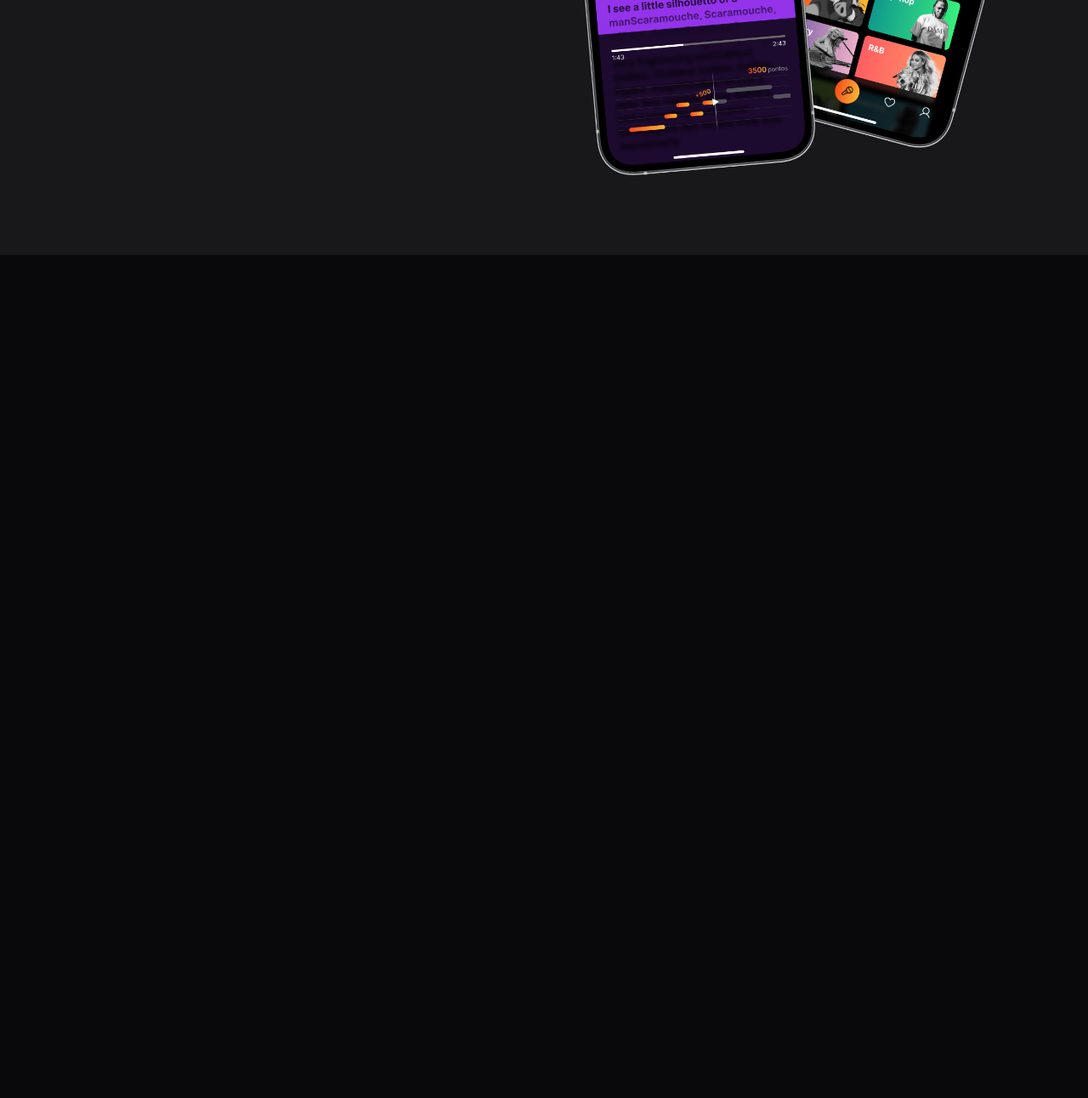
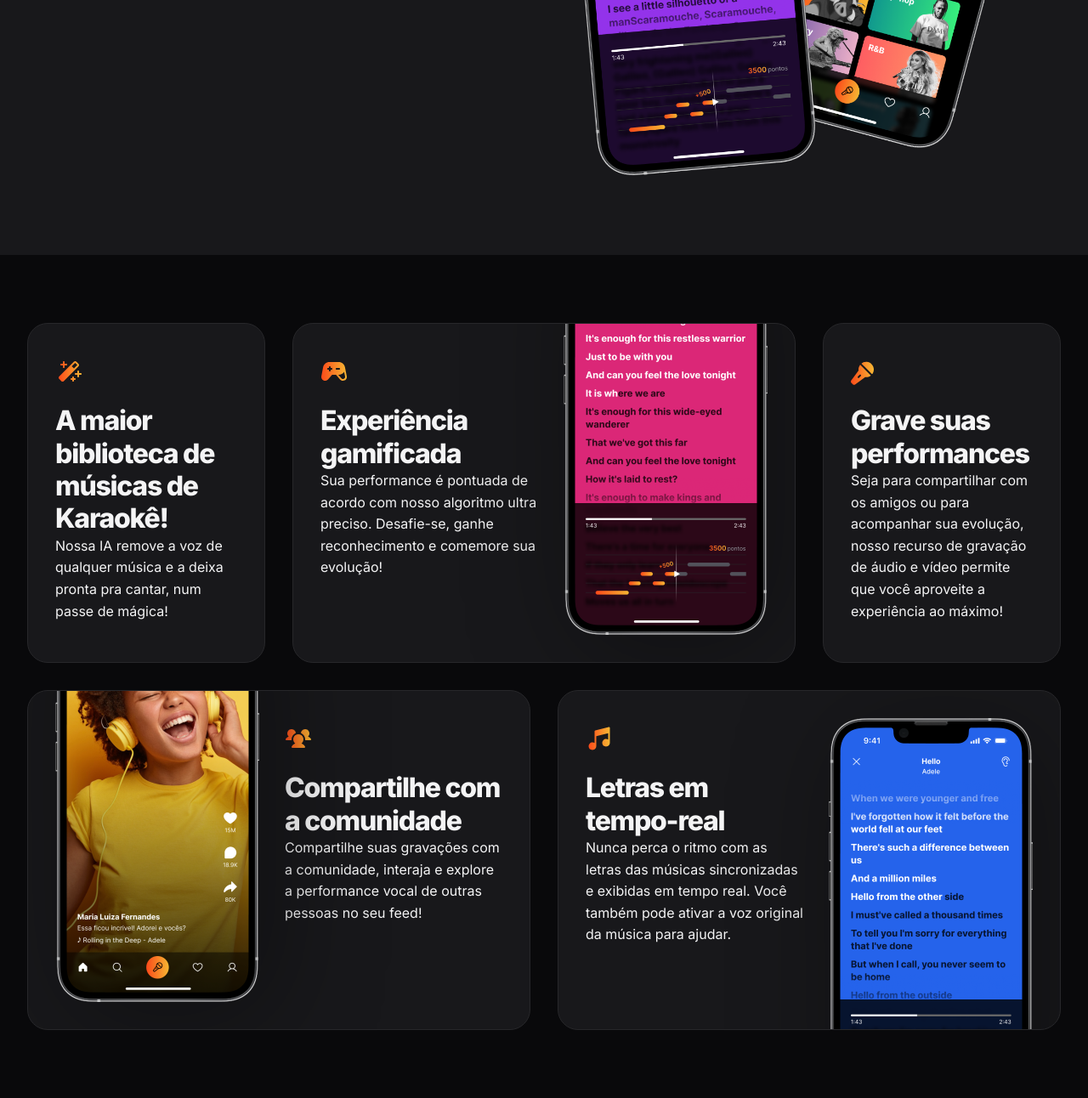
Before and after one commit to DavidFerreiraAlves/Zingen_project, a plain HTML site: page index.html in a window 1280 px wide. Shown: the part 1366-2658 px from the top of the page at 85% size. Before the commit the page ends 1666 px from the top, so only its background shows below. Drawn offline with Linux system fonts and the light colour scheme.

Commit message:
Seção features.

```diff
--- a/index.html
+++ b/index.html
@@ -69,5 +69,49 @@
       </div>
     </div>
   </section>
+
+  <section id="features">
+    <div class="cards container py-xl grid gap-1.5">
+
+      <div class="card py-lg px-lg">
+        <img src="assets/icons/MagicWand.svg" alt="">
+        <h3>A maior biblioteca de músicas de Karaokê!</h3>
+        <p>Nossa IA remove a voz de qualquer música e a deixa pronta pra cantar, num passe de mágica!</p>
+      </div>
+
+      <div class="card py-lg px-lg">
+        <div>
+          <img src="assets/icons/GameController.svg" alt="">
+          <h3>Experiência gamificada</h3>
+          <p>Sua performance é pontuada de acordo com nosso algoritmo ultra preciso. Desafie-se, ganhe reconhecimento e comemore sua evolução!</p>
+        </div>
+        <img class="desktop-only" src="assets/Tela-1.png" alt="">
+      </div>
+
+      <div class="card py-lg px-lg">
+        <img src="assets/icons/MicrophoneStage.svg" alt="">
+        <h3>Grave suas performances</h3>
+        <p>Seja para compartilhar com os amigos ou para acompanhar sua evolução, nosso recurso de gravação de áudio e vídeo permite que você aproveite a experiência ao máximo! </p>
+      </div>
+
+      <div class="card py-lg px-lg">
+        <div>
+          <img src="assets/icons/UsersThree.svg" alt="">
+          <h3>Compartilhe com a comunidade</h3>
+          <p>Compartilhe suas gravações com a comunidade, interaja e explore a performance vocal de outras pessoas no seu feed!</p>
+        </div>
+        <img class="desktop-only" src="assets/Tela-2.png" alt="">
+      </div>
+
+      <div class="card py-lg px-lg">
+        <div>
+          <img src="assets/icons/MusicNotes.svg" alt="">
+          <h3>Letras em tempo-real</h3>
+          <p>Nunca perca o ritmo com as letras das músicas sincronizadas e exibidas em tempo real. Você também pode ativar a voz original da música para ajudar.</p>
+        </div>
+        <img class="desktop-only" src="assets/Tela-3.png" alt="">
+      </div>
+    </div>
+  </section>
 </body>
 </html>
--- /dev/null
+++ b/styles/cards.css
@@ -0,0 +1,9 @@
+.card {
+    background: var(--surface-color);
+    border: 1px solid var(--stroke-color);
+    border-radius: 1.5rem;
+
+    & h3 {
+        margin-top: 1rem;
+    }
+}
--- /dev/null
+++ b/styles/features.css
@@ -0,0 +1,70 @@
+#features {
+    & .cards {
+        grid-template-columns: 17.5rem 1fr 1fr 17.5rem;
+        grid-template-rows: 25rem 25rem;
+        gap: 2rem;
+    }
+
+    & .card {
+
+        position: relative;
+        overflow: hidden;
+
+        & img.desktop-only {
+            position: absolute;
+            max-width: 15rem;
+            filter: drop-shadow(1rem 1rem 4rem rgba(0, 0, 0, 0.356)) ;
+        }
+    }
+
+    & .card:nth-child(1) {
+        grid-column: 1/2;
+    }
+
+    & .card:nth-child(2) {
+        grid-column: 2/4;
+
+        & > div {
+            max-width: 16rem;
+        }
+
+        & .desktop-only {
+            bottom: 2rem;
+            right: 2rem;
+        }
+    }
+
+    & .card:nth-child(3) {
+        grid-column: 4/5;
+    }
+
+    & .card:nth-child(4) {
+        grid-column: 1/3;
+        grid-row: 2/3;
+
+        & > div {
+            max-width: 16rem;
+            margin-left: auto;
+        }
+
+        & .desktop-only {
+            bottom: 2rem;
+            left: 2rem;
+        }
+    }
+
+
+    & .card:nth-child(5) {
+        grid-column: 3/5;
+        grid-row: 2/3;
+
+        & > div {
+            max-width: 16rem;
+        }
+
+        & .desktop-only {
+            top: 2rem;
+            right: 2rem;
+        }
+    }
+}
--- a/styles/index.css
+++ b/styles/index.css
@@ -6,3 +6,5 @@
 @import url(hero.css);
 @import url(sections.css);
 @import url(about.css);
+@import url(cards.css);
+@import url(features.css) (width >= 80rem);
```
Also changed, not shown: assets/Tela-1.png (renamed from assets/Tela 2.png), assets/Tela-2.png (renamed from assets/Tela 1.png), assets/Tela-3.png (renamed from assets/Tela 3.png).
